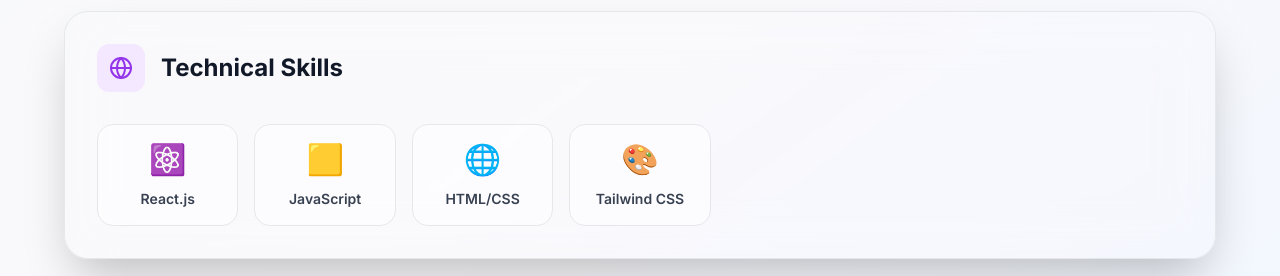
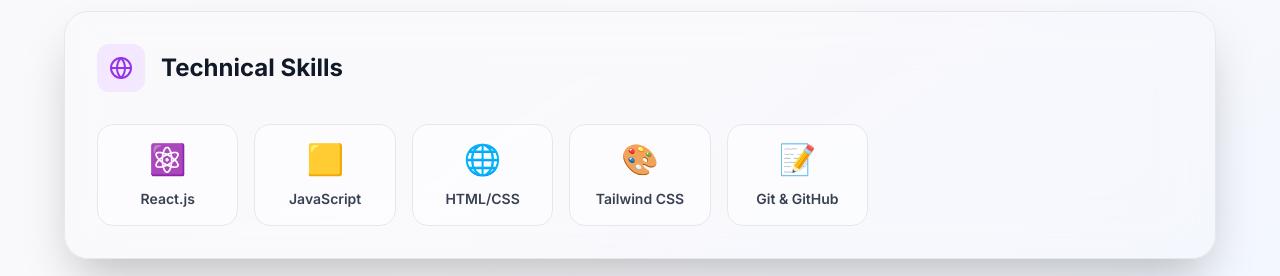
Before and after one commit to siddharthsharma983/my-Portfolio, a React (Vite) app: page / in a window 1280 px wide. Shown: the part 2120-2396 px from the top of the page. Built offline with nearby package versions, Linux system fonts and the light colour scheme.

Commit message:
Add Git & GitHub to skills list

```diff
--- a/src/components/Skills.jsx
+++ b/src/components/Skills.jsx
@@ -31,6 +31,7 @@
     { name: "JavaScript", icon: "🟨" },
     { name: "HTML/CSS", icon: "🌐" },
     { name: "Tailwind CSS", icon: "🎨" },
+    { name: "Git & GitHub", icon: "📝" },
   ];
 
   const softSkills = [
```
